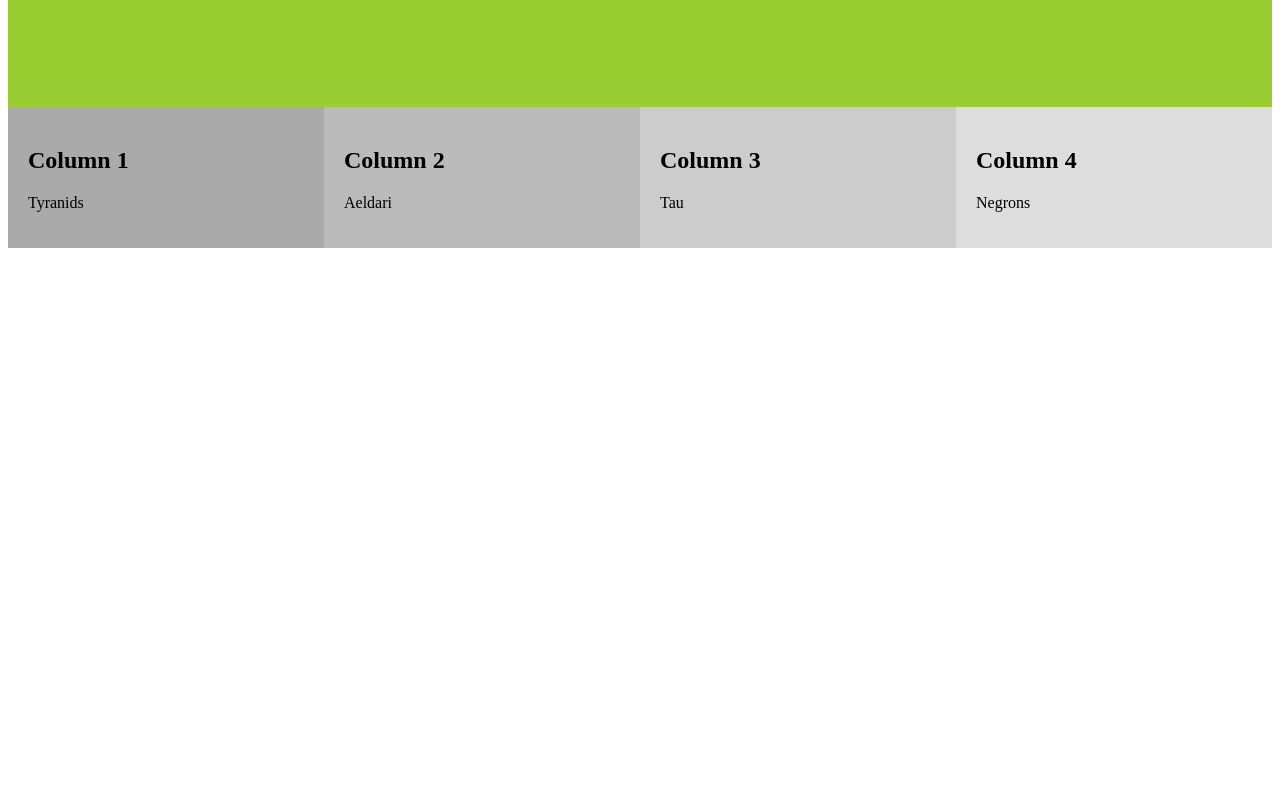
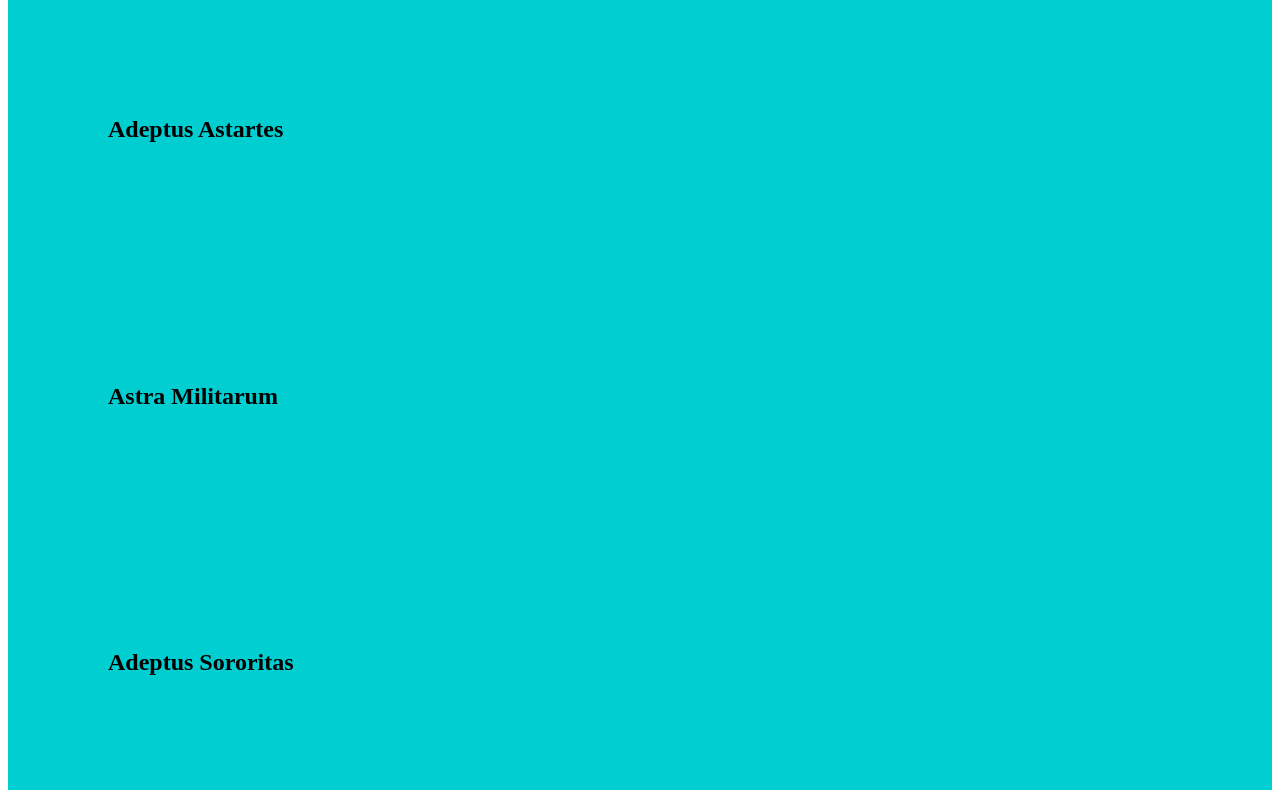
Before and after one commit to FV101LW/Exercise15_1123533, a plain HTML site: page index.html in a window 1280 px wide. Shown: the part 292-1082 px from the top of the page. Before the commit the page ends 800 px from the top, so only its background shows below. Drawn offline with Linux system fonts and the light colour scheme.

Commit message:
Update index.html
Added middle blue columns, will need to adjust their design.

```diff
--- a/index.html
+++ b/index.html
@@ -10,6 +10,21 @@
   .rect {
     width: 100%;
     padding: 100px;
+  }
+
+  .midcol {
+    float: left;
+    width: 100%;
+    padding: 100px;
+  }
+
+  .midd:after {
+    content: "";
+  display: table;
+  clear: both;
+   display: grid;
+            grid-template-columns: repeat(3, 1fr);
+            gap: 15px;
   }
 
 /* Create four equal columns that floats next to each other */
@@ -31,6 +46,10 @@
   .column {
     width: 50%;
   }
+  .midd {
+    width: 100%;
+    grid-template-columns: repeat(2, 1fr);
+  }
 }
 
 /* On screens that are 480px wide or less, make the columns stack on top of each other instead of next to each other */
@@ -38,17 +57,34 @@
   .column {
     width: 100%;
   }
+  .midd {
+    grid-template-columns: 1fr;
+  }
 }
 </style>
 </head>
 <body>
 
-<h2>Responsive Four Column Layout</h2>
-<p><strong>Resize the browser window to see the responsive effect.</strong> On screens that are 992px wide or less, the columns will resize from four columns to two columns. On screens that are 600px wide or less, the columns will stack on top of each other instead of next to eachother.</p>
 
 <div class="rect" style="background-color:#9ACD32;">
     <h1> Ordo Xenos </h1>
+    <p> </p>
   </div>
+
+  <div class="midd">
+
+  <div class="midcol" style="background-color:#00CED1;">
+    <h2> Adeptus Astartes</h2>
+  </div>
+
+  <div class="midcol" style="background-color:#00CED1;">
+    <h2> Astra Militarum</h2>
+  </div>
+
+  <div class="midcol" style="background-color:#00CED1;">
+    <h2> Adeptus Sororitas</h2>
+  </div>
+</div>
 
 <div class="row">
 
```
